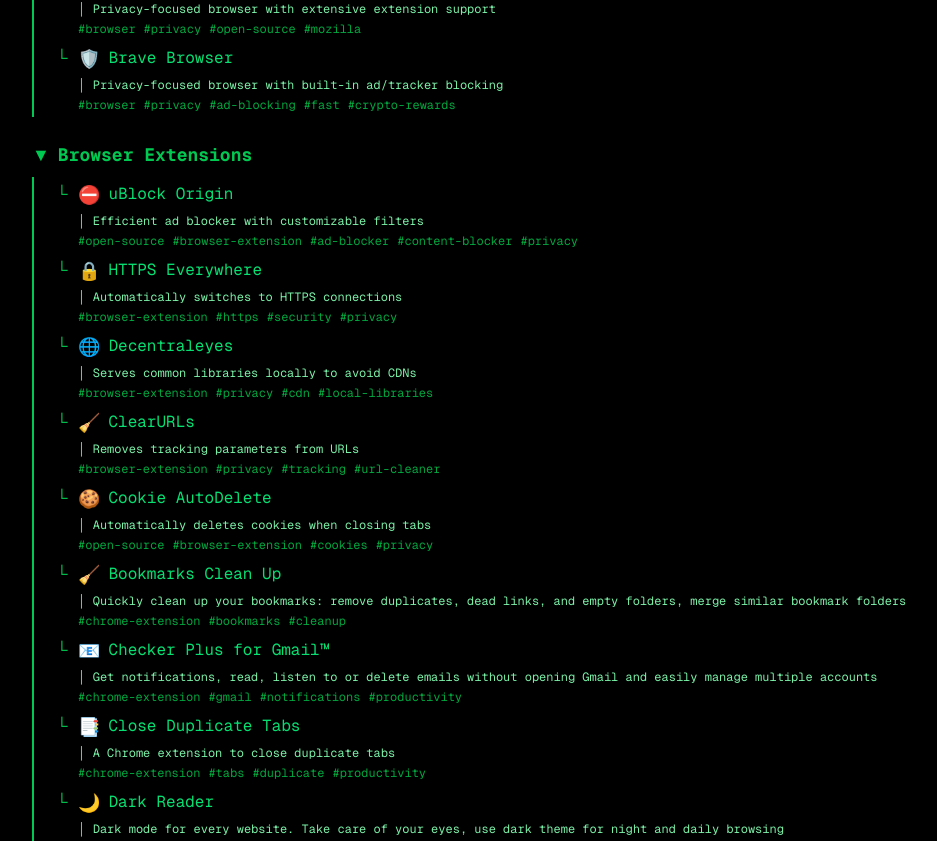
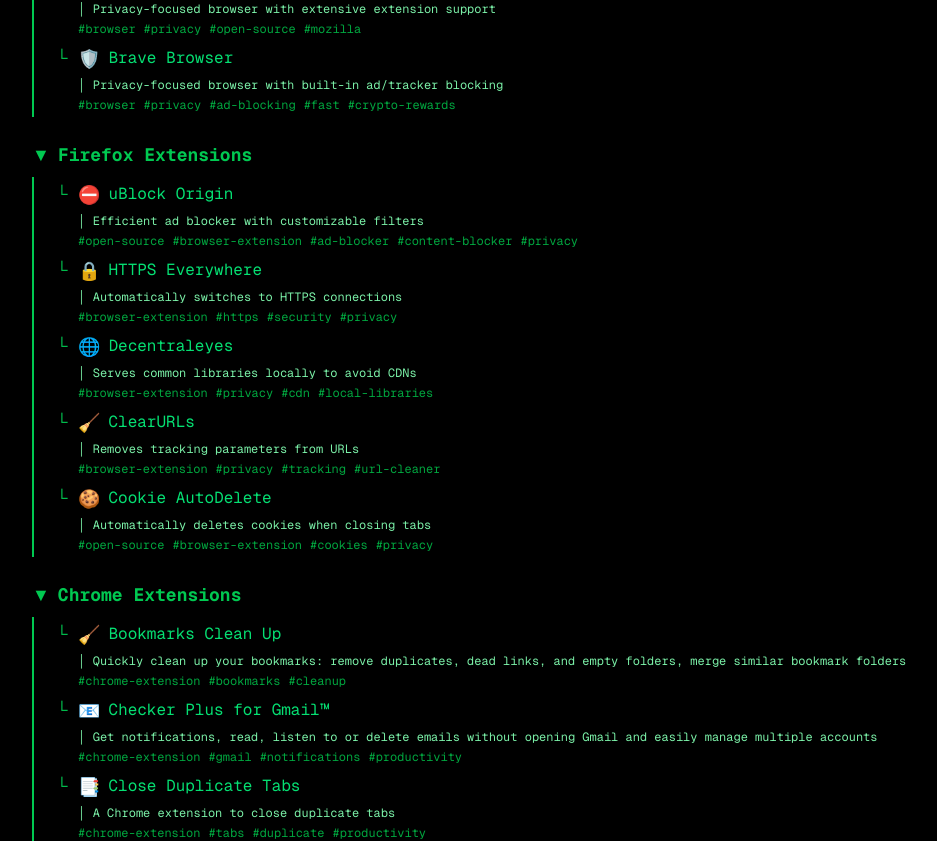
Before and after one commit to takeourcarsnow/UnsuckWindows, a Next.js app: page / in a window 1280 px wide. Shown: the part 3752-4593 px from the top of the page, without its empty margins (0-937 px from the left). Built offline with nearby package versions, Linux system fonts and the light colour scheme.

Commit message:
Organize browser extensions into separate categories for improved clarity in "Guide to Unsuck Windows"

```diff
--- a/app/page.tsx
+++ b/app/page.tsx
@@ -66,30 +66,31 @@
   { id: 'onionfruit', label: 'OnionFruit', href: 'https://github.com/dragonfruitnetwork/onionfruit', description: 'Tor-powered VPN for anonymous browsing', icon: '🧅', tags: ['open-source', 'tor-vpn', 'anonymity', 'privacy'], category: 'VPN Services', section: 'Privacy' },
   { id: 'firefox', label: 'Firefox', href: 'https://www.mozilla.org/firefox/', description: 'Privacy-focused browser with extensive extension support', icon: '🦊', tags: ['browser', 'privacy', 'open-source', 'mozilla'], category: 'Browsers', section: 'Privacy' },
   { id: 'brave', label: 'Brave Browser', href: 'https://brave.com/', description: 'Privacy-focused browser with built-in ad/tracker blocking', icon: '🛡️', tags: ['browser', 'privacy', 'ad-blocking', 'fast', 'crypto-rewards'], category: 'Browsers', section: 'Privacy' },
-  // Browser Extensions
-  { id: 'ublock', label: 'uBlock Origin', href: 'https://ublockorigin.com/', description: 'Efficient ad blocker with customizable filters', icon: '⛔', tags: ['open-source', 'browser-extension', 'ad-blocker', 'content-blocker', 'privacy'], category: 'Browser Extensions', section: 'Browser Extensions' },
-  { id: 'httpseverywhere', label: 'HTTPS Everywhere', href: 'https://www.eff.org/https-everywhere', description: 'Automatically switches to HTTPS connections', icon: '🔒', tags: ['browser-extension', 'https', 'security', 'privacy'], category: 'Browser Extensions', section: 'Browser Extensions' },
-  { id: 'decentraleyes', label: 'Decentraleyes', href: 'https://decentraleyes.org/', description: 'Serves common libraries locally to avoid CDNs', icon: '🌐', tags: ['browser-extension', 'privacy', 'cdn', 'local-libraries'], category: 'Browser Extensions', section: 'Browser Extensions' },
-  { id: 'clearurls', label: 'ClearURLs', href: 'https://docs.clearurls.xyz/', description: 'Removes tracking parameters from URLs', icon: '🧹', tags: ['browser-extension', 'privacy', 'tracking', 'url-cleaner'], category: 'Browser Extensions', section: 'Browser Extensions' },
-  { id: 'cookieautodelete', label: 'Cookie AutoDelete', href: 'https://github.com/Cookie-AutoDelete/Cookie-AutoDelete', description: 'Automatically deletes cookies when closing tabs', icon: '🍪', tags: ['open-source', 'browser-extension', 'cookies', 'privacy'], category: 'Browser Extensions', section: 'Browser Extensions' },
-  { id: 'bookmarkscleanup', label: 'Bookmarks Clean Up', href: 'https://chromewebstore.google.com/detail/oncbjlgldmiagjophlhobkogeladjijl', description: 'Quickly clean up your bookmarks: remove duplicates, dead links, and empty folders, merge similar bookmark folders', icon: '🧹', tags: ['chrome-extension', 'bookmarks', 'cleanup'], category: 'Browser Extensions', section: 'Browser Extensions' },
-  { id: 'checkerplusgmail', label: 'Checker Plus for Gmail™', href: 'https://chromewebstore.google.com/detail/oeopbcgkkoapgobdbedcemjljbihmemj', description: 'Get notifications, read, listen to or delete emails without opening Gmail and easily manage multiple accounts', icon: '📧', tags: ['chrome-extension', 'gmail', 'notifications', 'productivity'], category: 'Browser Extensions', section: 'Browser Extensions' },
-  { id: 'closeduplicatetabs', label: 'Close Duplicate Tabs', href: 'https://chromewebstore.google.com/detail/hglecpnhmgcpgkkdlgnajnmopjcfpped', description: 'A Chrome extension to close duplicate tabs', icon: '📑', tags: ['chrome-extension', 'tabs', 'duplicate', 'productivity'], category: 'Browser Extensions', section: 'Browser Extensions' },
-  { id: 'darkreader', label: 'Dark Reader', href: 'https://chromewebstore.google.com/detail/eimadpbcbfnmbkopoojfekhnkhdbieeh', description: 'Dark mode for every website. Take care of your eyes, use dark theme for night and daily browsing', icon: '🌙', tags: ['chrome-extension', 'dark-mode', 'eyes', 'accessibility'], category: 'Browser Extensions', section: 'Browser Extensions' },
-  { id: 'fluffbustingpurity', label: 'Fluff Busting Purity', href: 'https://chromewebstore.google.com/detail/nmkinhboiljjkhaknpaeaicmdjhagpep', description: 'Fluff Busting Purity cleans up & customises Facebook, letting you filter out the junk you dont want to see', icon: '👎', tags: ['chrome-extension', 'facebook', 'filter', 'cleanup'], category: 'Browser Extensions', section: 'Browser Extensions' },
-  { id: 'googledocsoffline', label: 'Google Docs Offline', href: 'https://chromewebstore.google.com/detail/ghbmnnjooekpmoecnnnilnnbdlolhkhi', description: 'Edit, create, and view your documents, spreadsheets, and presentations — all without internet access', icon: '📄', tags: ['chrome-extension', 'google-docs', 'offline', 'productivity'], category: 'Browser Extensions', section: 'Browser Extensions' },
-  { id: 'hoverzoomplus', label: 'Hover Zoom+', href: 'https://chromewebstore.google.com/detail/pccckmaobkjjboncdfnnofkonhgpceea', description: 'Zoom images/videos on all your favorite websites (Facebook, Amazon, etc). Simply hover your mouse over the image to enlarge it', icon: '🔍', tags: ['chrome-extension', 'zoom', 'images', 'videos'], category: 'Browser Extensions', section: 'Browser Extensions' },
-  { id: 'phantom', label: 'Phantom', href: 'https://chromewebstore.google.com/detail/bfnaelmomeimhlpmgjnjophhpkkoljpa', description: 'A crypto wallet reimagined for DeFi & NFTs', icon: '👻', tags: ['chrome-extension', 'crypto', 'wallet', 'defi', 'nfts'], category: 'Browser Extensions', section: 'Browser Extensions' },
-  { id: 'pintab', label: 'Pin Tab', href: 'https://chromewebstore.google.com/detail/dgldedkigbbalaioohedddpameekglma', description: 'A browser action to pin a tab', icon: '📌', tags: ['chrome-extension', 'tabs', 'pin'], category: 'Browser Extensions', section: 'Browser Extensions' },
-  { id: 'privacybadger', label: 'Privacy Badger', href: 'https://chromewebstore.google.com/detail/pkehgijcmpdhfbdbbnkijodmdjhbjlgp', description: 'Automatically learns to block hidden trackers. Made by leading digital rights nonprofit EFF to stop companies from spying on you', icon: '🛡️', tags: ['chrome-extension', 'privacy', 'tracker-blocker', 'eff'], category: 'Browser Extensions', section: 'Browser Extensions' },
-  { id: 'redditenhancementsuite', label: 'Reddit Enhancement Suite', href: 'https://chromewebstore.google.com/detail/kbmfpngjjgdllneeigpgjifpgocmfgmb', description: 'A suite of modules that enhance your Reddit browsing experience', icon: '🟠', tags: ['chrome-extension', 'reddit', 'enhancement'], category: 'Browser Extensions', section: 'Browser Extensions' },
-  { id: 'reloadalltabs', label: 'Reload All Tabs', href: 'https://chromewebstore.google.com/detail/midkcinmplflbiflboepnahkboeonkam', description: 'Reload All tabs using keyboard shortcut (alt + shift + r), context menu, browser action button, or by schedule', icon: '🔄', tags: ['chrome-extension', 'tabs', 'reload', 'productivity'], category: 'Browser Extensions', section: 'Browser Extensions' },
-  { id: 'sponsorblockyoutube', label: 'SponsorBlock for YouTube - Skip Sponsorships', href: 'https://chromewebstore.google.com/detail/mnjggcdmjocbbbhaepdhchncahnbgone', description: 'Skip sponsorships, subscription begging and more on YouTube videos. Report sponsors on videos you watch to save others\' time', icon: '⏭️', tags: ['chrome-extension', 'youtube', 'skip', 'sponsorships'], category: 'Browser Extensions', section: 'Browser Extensions' },
-  { id: 'tabsorter', label: 'Tab Sorter', href: 'https://chromewebstore.google.com/detail/nlnkcinjjeoojlhdiedbbolilahmnldj', description: 'This extension provides tools to organize and sort tabs', icon: '📋', tags: ['chrome-extension', 'tabs', 'organize', 'sort'], category: 'Browser Extensions', section: 'Browser Extensions' },
-  { id: 'tampermonkey', label: 'Tampermonkey', href: 'https://chromewebstore.google.com/detail/dhdgffkkebhmkfjojejmpbldmpobfkfo', description: 'Change the web at will with userscripts', icon: '🐒', tags: ['chrome-extension', 'userscripts', 'tampermonkey'], category: 'Browser Extensions', section: 'Browser Extensions' },
-  { id: 'ublockoriginlite', label: 'uBlock Origin Lite', href: 'https://chromewebstore.google.com/detail/ddkjiahejlhfcafbddmgiahcphecmpfh', description: 'An efficient content blocker. Blocks ads, trackers, miners, and more immediately upon installation', icon: '🚫', tags: ['chrome-extension', 'ad-blocker', 'content-blocker'], category: 'Browser Extensions', section: 'Browser Extensions' },
-  { id: 'verticaltabs', label: 'Vertical Tabs in Side Panel', href: 'https://chromewebstore.google.com/detail/akahnknmcbmgodngfjcflnaljdbhnlfo', description: 'Display and manage tabs vertically in the browser sidebar', icon: '📱', tags: ['chrome-extension', 'tabs', 'vertical', 'sidebar'], category: 'Browser Extensions', section: 'Browser Extensions' },
-  { id: 'wappalyzer', label: 'Wappalyzer - Technology profiler', href: 'https://chromewebstore.google.com/detail/gppongmhjkpfnbhagpmjfkannfbllamg', description: 'Identify web technologies', icon: '🔬', tags: ['chrome-extension', 'technology', 'profiler', 'web-analysis'], category: 'Browser Extensions', section: 'Browser Extensions' },
+  // Firefox Extensions
+  { id: 'ublock', label: 'uBlock Origin', href: 'https://ublockorigin.com/', description: 'Efficient ad blocker with customizable filters', icon: '⛔', tags: ['open-source', 'browser-extension', 'ad-blocker', 'content-blocker', 'privacy'], category: 'Firefox Extensions', section: 'Firefox Extensions' },
+  { id: 'httpseverywhere', label: 'HTTPS Everywhere', href: 'https://www.eff.org/https-everywhere', description: 'Automatically switches to HTTPS connections', icon: '🔒', tags: ['browser-extension', 'https', 'security', 'privacy'], category: 'Firefox Extensions', section: 'Firefox Extensions' },
+  { id: 'decentraleyes', label: 'Decentraleyes', href: 'https://decentraleyes.org/', description: 'Serves common libraries locally to avoid CDNs', icon: '🌐', tags: ['browser-extension', 'privacy', 'cdn', 'local-libraries'], category: 'Firefox Extensions', section: 'Firefox Extensions' },
+  { id: 'clearurls', label: 'ClearURLs', href: 'https://docs.clearurls.xyz/', description: 'Removes tracking parameters from URLs', icon: '🧹', tags: ['browser-extension', 'privacy', 'tracking', 'url-cleaner'], category: 'Firefox Extensions', section: 'Firefox Extensions' },
+  { id: 'cookieautodelete', label: 'Cookie AutoDelete', href: 'https://github.com/Cookie-AutoDelete/Cookie-AutoDelete', description: 'Automatically deletes cookies when closing tabs', icon: '🍪', tags: ['open-source', 'browser-extension', 'cookies', 'privacy'], category: 'Firefox Extensions', section: 'Firefox Extensions' },
+  // Chrome Extensions
+  { id: 'bookmarkscleanup', label: 'Bookmarks Clean Up', href: 'https://chromewebstore.google.com/detail/oncbjlgldmiagjophlhobkogeladjijl', description: 'Quickly clean up your bookmarks: remove duplicates, dead links, and empty folders, merge similar bookmark folders', icon: '🧹', tags: ['chrome-extension', 'bookmarks', 'cleanup'], category: 'Chrome Extensions', section: 'Chrome Extensions' },
+  { id: 'checkerplusgmail', label: 'Checker Plus for Gmail™', href: 'https://chromewebstore.google.com/detail/oeopbcgkkoapgobdbedcemjljbihmemj', description: 'Get notifications, read, listen to or delete emails without opening Gmail and easily manage multiple accounts', icon: '📧', tags: ['chrome-extension', 'gmail', 'notifications', 'productivity'], category: 'Chrome Extensions', section: 'Chrome Extensions' },
+  { id: 'closeduplicatetabs', label: 'Close Duplicate Tabs', href: 'https://chromewebstore.google.com/detail/hglecpnhmgcpgkkdlgnajnmopjcfpped', description: 'A Chrome extension to close duplicate tabs', icon: '📑', tags: ['chrome-extension', 'tabs', 'duplicate', 'productivity'], category: 'Chrome Extensions', section: 'Chrome Extensions' },
+  { id: 'darkreader', label: 'Dark Reader', href: 'https://chromewebstore.google.com/detail/eimadpbcbfnmbkopoojfekhnkhdbieeh', description: 'Dark mode for every website. Take care of your eyes, use dark theme for night and daily browsing', icon: '🌙', tags: ['chrome-extension', 'dark-mode', 'eyes', 'accessibility'], category: 'Chrome Extensions', section: 'Chrome Extensions' },
+  { id: 'fluffbustingpurity', label: 'Fluff Busting Purity', href: 'https://chromewebstore.google.com/detail/nmkinhboiljjkhaknpaeaicmdjhagpep', description: 'Fluff Busting Purity cleans up & customises Facebook, letting you filter out the junk you dont want to see', icon: '👎', tags: ['chrome-extension', 'facebook', 'filter', 'cleanup'], category: 'Chrome Extensions', section: 'Chrome Extensions' },
+  { id: 'googledocsoffline', label: 'Google Docs Offline', href: 'https://chromewebstore.google.com/detail/ghbmnnjooekpmoecnnnilnnbdlolhkhi', description: 'Edit, create, and view your documents, spreadsheets, and presentations — all without internet access', icon: '📄', tags: ['chrome-extension', 'google-docs', 'offline', 'productivity'], category: 'Chrome Extensions', section: 'Chrome Extensions' },
+  { id: 'hoverzoomplus', label: 'Hover Zoom+', href: 'https://chromewebstore.google.com/detail/pccckmaobkjjboncdfnnofkonhgpceea', description: 'Zoom images/videos on all your favorite websites (Facebook, Amazon, etc). Simply hover your mouse over the image to enlarge it', icon: '🔍', tags: ['chrome-extension', 'zoom', 'images', 'videos'], category: 'Chrome Extensions', section: 'Chrome Extensions' },
+  { id: 'phantom', label: 'Phantom', href: 'https://chromewebstore.google.com/detail/bfnaelmomeimhlpmgjnjophhpkkoljpa', description: 'A crypto wallet reimagined for DeFi & NFTs', icon: '👻', tags: ['chrome-extension', 'crypto', 'wallet', 'defi', 'nfts'], category: 'Chrome Extensions', section: 'Chrome Extensions' },
+  { id: 'pintab', label: 'Pin Tab', href: 'https://chromewebstore.google.com/detail/dgldedkigbbalaioohedddpameekglma', description: 'A browser action to pin a tab', icon: '📌', tags: ['chrome-extension', 'tabs', 'pin'], category: 'Chrome Extensions', section: 'Chrome Extensions' },
+  { id: 'privacybadger', label: 'Privacy Badger', href: 'https://chromewebstore.google.com/detail/pkehgijcmpdhfbdbbnkijodmdjhbjlgp', description: 'Automatically learns to block hidden trackers. Made by leading digital rights nonprofit EFF to stop companies from spying on you', icon: '🛡️', tags: ['chrome-extension', 'privacy', 'tracker-blocker', 'eff'], category: 'Chrome Extensions', section: 'Chrome Extensions' },
+  { id: 'redditenhancementsuite', label: 'Reddit Enhancement Suite', href: 'https://chromewebstore.google.com/detail/kbmfpngjjgdllneeigpgjifpgocmfgmb', description: 'A suite of modules that enhance your Reddit browsing experience', icon: '🟠', tags: ['chrome-extension', 'reddit', 'enhancement'], category: 'Chrome Extensions', section: 'Chrome Extensions' },
+  { id: 'reloadalltabs', label: 'Reload All Tabs', href: 'https://chromewebstore.google.com/detail/midkcinmplflbiflboepnahkboeonkam', description: 'Reload All tabs using keyboard shortcut (alt + shift + r), context menu, browser action button, or by schedule', icon: '🔄', tags: ['chrome-extension', 'tabs', 'reload', 'productivity'], category: 'Chrome Extensions', section: 'Chrome Extensions' },
+  { id: 'sponsorblockyoutube', label: 'SponsorBlock for YouTube - Skip Sponsorships', href: 'https://chromewebstore.google.com/detail/mnjggcdmjocbbbhaepdhchncahnbgone', description: 'Skip sponsorships, subscription begging and more on YouTube videos. Report sponsors on videos you watch to save others\' time', icon: '⏭️', tags: ['chrome-extension', 'youtube', 'skip', 'sponsorships'], category: 'Chrome Extensions', section: 'Chrome Extensions' },
+  { id: 'tabsorter', label: 'Tab Sorter', href: 'https://chromewebstore.google.com/detail/nlnkcinjjeoojlhdiedbbolilahmnldj', description: 'This extension provides tools to organize and sort tabs', icon: '📋', tags: ['chrome-extension', 'tabs', 'organize', 'sort'], category: 'Chrome Extensions', section: 'Chrome Extensions' },
+  { id: 'tampermonkey', label: 'Tampermonkey', href: 'https://chromewebstore.google.com/detail/dhdgffkkebhmkfjojejmpbldmpobfkfo', description: 'Change the web at will with userscripts', icon: '🐒', tags: ['chrome-extension', 'userscripts', 'tampermonkey'], category: 'Chrome Extensions', section: 'Chrome Extensions' },
+  { id: 'ublockoriginlite', label: 'uBlock Origin Lite', href: 'https://chromewebstore.google.com/detail/ddkjiahejlhfcafbddmgiahcphecmpfh', description: 'An efficient content blocker. Blocks ads, trackers, miners, and more immediately upon installation', icon: '🚫', tags: ['chrome-extension', 'ad-blocker', 'content-blocker'], category: 'Chrome Extensions', section: 'Chrome Extensions' },
+  { id: 'verticaltabs', label: 'Vertical Tabs in Side Panel', href: 'https://chromewebstore.google.com/detail/akahnknmcbmgodngfjcflnaljdbhnlfo', description: 'Display and manage tabs vertically in the browser sidebar', icon: '📱', tags: ['chrome-extension', 'tabs', 'vertical', 'sidebar'], category: 'Chrome Extensions', section: 'Chrome Extensions' },
+  { id: 'wappalyzer', label: 'Wappalyzer - Technology profiler', href: 'https://chromewebstore.google.com/detail/gppongmhjkpfnbhagpmjfkannfbllamg', description: 'Identify web technologies', icon: '🔬', tags: ['chrome-extension', 'technology', 'profiler', 'web-analysis'], category: 'Chrome Extensions', section: 'Chrome Extensions' },
   // Package Managers
   { id: 'ninite', label: 'Ninite', href: 'https://ninite.com/', description: 'Install and update multiple applications at once', icon: '📦', tags: ['installer', 'bulk-install', 'software-management', 'automation'], category: 'Software Installation', section: 'Package Managers' },
   // Links & Resources
```
